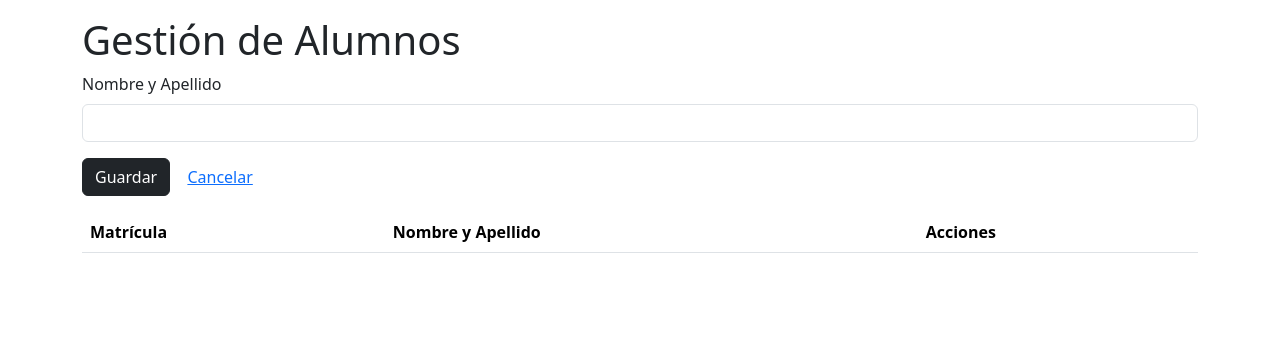
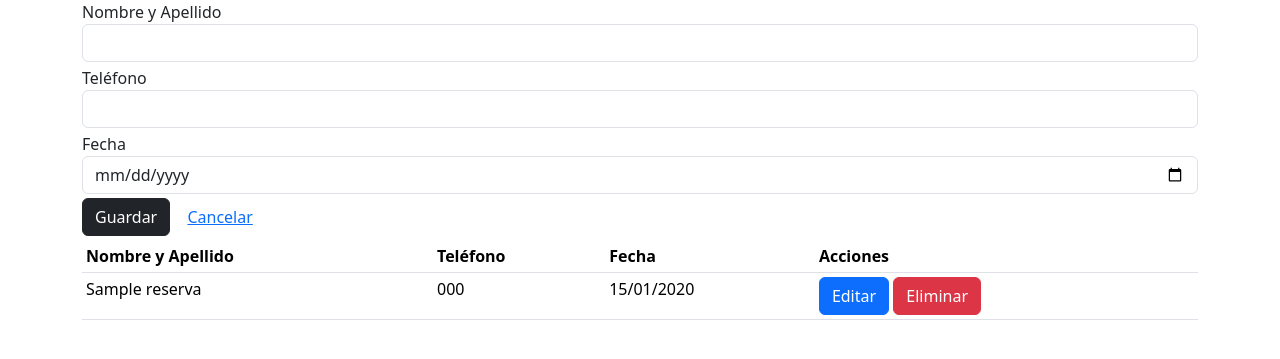
Before and after one commit to CarlosR2104/flask, a Flask app: page / in a window 1280 px wide. Shown: the top 359 px of the page. Run offline with Flask 3, Linux system fonts and the light colour scheme; tables that the repository leaves empty or names only in its code hold one stand-in row (values such as "Sample post"); lists and menus that the app fills with data are empty; some libraries are stand-ins or nearby versions.

Commit message:
Update app.html

```diff
--- a/templates/app.html
+++ b/templates/app.html
@@ -3,85 +3,158 @@
 <head>
     <meta charset="UTF-8">
     <meta name="viewport" content="width=device-width, initial-scale=1.0">
-    <title>CRUD Alumnos</title>
-    <link href="https://cdn.jsdelivr.net/npm/bootstrap@5.3.3/dist/css/bootstrap.min.css" rel="stylesheet">
-    <script src="https://code.jquery.com/jquery-3.7.1.min.js"></script>
+
+    <link href="https://cdn.jsdelivr.net/npm/bootstrap@5.3.3/dist/css/bootstrap.min.css" rel="stylesheet" integrity="sha384-QWTKZyjpPEjISv5WaRU9OFeRpok6YctnYmDr5pNlyT2bRjXh0JMhjY6hW+ALEwIH" crossorigin="anonymous">
+
+    <script src="https://code.jquery.com/jquery-3.7.1.min.js" integrity="sha256-/JqT3SQfawRcv/BIHPThkBvs0OEvtFFmqPF/lYI/Cxo=" crossorigin="anonymous"></script>
+
+    <script src="https://js.pusher.com/8.2.0/pusher.min.js"></script>
+
+    <title>App de Reservas</title>
 </head>
 <body>
     <div class="container">
-        <h1 class="mt-3">Gestión de Alumnos</h1>
-        <form id="frmAlumno" method="post">
-            <input type="hidden" id="matricula" name="matricula">
-            <div class="mb-3">
-                <label for="nombreapellido" class="form-label">Nombre y Apellido</label>
-                <input type="text" id="nombreapellido" name="nombreapellido" class="form-control" required>
+      <form id="frmReservas" method="post">
+          <input type="hidden" id="id" name="id">
+
+          <div class="mb-1">
+              <label for="nombre_apellido">Nombre y Apellido</label>
+              <input type="text" id="nombre_apellido" name="nombre_apellido" class="form-control" required>
           </div>
-            <button id="guardar" class="btn btn-dark">Guardar</button>
-            <button type="reset" id="cancelar" class="btn btn-link">Cancelar</button>
+          <div class="mb-1">
+              <label for="telefono">Teléfono</label>
+              <input type="tel" id="telefono" name="telefono" class="form-control" required>
+          </div>
+          <div class="mb-1">
+              <label for="fecha">Fecha</label>
+              <input type="date" id="fecha" name="fecha" class="form-control" required>
+          </div>
+          <div class="mb-1">
+              <button id="guardar" name="guardar" class="btn btn-dark">Guardar</button>
+              <button type="reset" id="cancelar" name="cancelar" class="btn btn-link">Cancelar</button>
+          </div>
       </form>
 
-        <table class="table table-striped mt-3">
+      <table class="table table-sm">
         <thead>
           <tr>
-                    <th>Matrícula</th>
             <th>Nombre y Apellido</th>
+            <th>Teléfono</th>
+            <th>Fecha</th>
             <th>Acciones</th>
           </tr>
         </thead>
-            <tbody id="tbodyAlumnos"></tbody>
+        <tbody id="tbodyReservas"></tbody>
       </table>
     </div>
 
+    <script src="https://cdn.jsdelivr.net/npm/bootstrap@5.3.3/dist/js/bootstrap.bundle.min.js" integrity="sha384-YvpcrYf0tY3lHB60NNkmXc5s9fDVZLESaAA55NDzOxhy9GkcIdslK1eN7N6jIeHz" crossorigin="anonymous"></script>
+
+    <link rel="stylesheet" href="https://cdn.jsdelivr.net/npm/bootstrap-icons@1.11.3/font/bootstrap-icons.min.css">
+
     <script>
-        function buscarAlumnos() {
-            $.get("/alumnos/buscar", function(respuesta) {
-                $("#tbodyAlumnos").html("");
-                for (var x in respuesta) {
-                    var alumno = respuesta[x];
-                    $("#tbodyAlumnos").append(`<tr>
-                        <td>${alumno.matricula}</td>
-                        <td>${alumno.NombreApellido}</td>
-                        <td>
-                            <button class="btn btn-primary btn-editar" data-id="${alumno.matricula}">Editar</button>
-                            <button class="btn btn-danger btn-eliminar" data-id="${alumno.matricula}">Eliminar</button>
-                        </td>
-                    </tr>`);
-                }
-            });
+        var bootstrapTheme = localStorage.getItem("theme")
+
+        function getPreferredTheme() {
+            if (bootstrapTheme) {
+                return bootstrapTheme
             }
 
-        // Guardar y actualizar alumno
-        $("#frmAlumno").submit(function(event) {
-            event.preventDefault();
-            $.post("/alumnos/guardar", $(this).serialize(), function(respuesta) {
-                $("#frmAlumno").get(0).reset();
-                buscarAlumnos();
-            });
-        });
+            return window.matchMedia("(prefers-color-scheme: dark)").matches ? "dark" : "light"
+        }
 
-        // Editar alumno
-        $(document).on("click", ".btn-editar", function() {
-            var matricula = $(this).attr("data-id");
-            $.get("/alumnos/buscar", {matricula: matricula}, function(respuesta) {
-                $("#matricula").val(respuesta[0].matricula);
-                $("#nombreapellido").val(respuesta[0].NombreApellido);
-            });
-        });
+        function setTheme(theme) {
+            if (theme === "auto" && window.matchMedia("(prefers-color-scheme: dark)").matches) {
+                document.documentElement.setAttribute("data-bs-theme", "dark")
+            } else {
+                document.documentElement.setAttribute("data-bs-theme", ((theme == "auto") ? "light" : theme))
+            }
+        }
 
-        // Eliminar alumno
-        $(document).on("click", ".btn-eliminar", function() {
-            var matricula = $(this).attr("data-id");
-            if (confirm("¿Deseas eliminar este alumno?")) {
-                $.post("/alumnos/eliminar", {matricula: matricula}, function(respuesta) {
-                    buscarAlumnos();
-                });
+        function showActiveTheme(theme) {
+            $("[data-bs-theme-value]").removeClass("bg-primary text-white active")
+            $(`[data-bs-theme-value="${theme}"]`).addClass("bg-primary text-white active")
         }
-        });
 
-        // Inicializar
-        $(document).ready(function() {
-            buscarAlumnos();
-        });
+        $(document).on("click", '[data-bs-theme-value]', function (event) {
+            const theme = this.getAttribute("data-bs-theme-value")
+            localStorage.setItem("theme", theme)
+            setTheme(theme)
+            showActiveTheme(theme)
+        })
+
+        document.addEventListener("DOMContentLoaded", function (event) {
+            setTheme(bootstrapTheme)
+            showActiveTheme(getPreferredTheme())
+        })
+
+        window.addEventListener("load", function (event) {
+            function buscar() {
+                $.get("/buscar", function (respuesta) {
+                    $("#tbodyReservas").html("")
+
+                    for (var x in respuesta) {
+                        var reserva = respuesta[x]
+
+                        $("#tbodyReservas").append(`<tr>
+                            <td>${reserva["Nombre_Apellido"]}</td>
+                            <td>${reserva["Telefono"]}</td>
+                            <td>${reserva["Fecha"]}</td>
+                            <td>
+                                <button class="btn btn-primary btn-editar" data-id="${reserva["Id_Reserva"]}">Editar</button>
+                                <button class="btn btn-danger btn-eliminar" data-id="${reserva["Id_Reserva"]}">Eliminar</button>
+                            </td>
+                        </tr>`)
+                    }
+                })
+            }
+
+            buscar()
+
+            $(document).on("click", ".btn-editar", function (event) {
+                var id = $(this).attr("data-id")
+
+                $.get("/editar", {id: id}, function (respuesta) {
+                    var reserva = respuesta[0]
+
+                    $("#id").val(reserva["Id_Reserva"]).trigger("focus")
+                    $("#nombre_apellido").val(reserva["Nombre_Apellido"])
+                    $("#telefono").val(reserva["Telefono"])
+                    $("#fecha").val(reserva["Fecha"])
+                })
+            })
+
+            $(document).on("click", ".btn-eliminar", function (event) {
+                if (!confirm("¿Quieres eliminar esta reserva?")) {
+                    return
+                }
+
+                var id = $(this).attr("data-id")
+
+                $.post("/eliminar", {id: id})
+            })
+
+            $("#frmReservas").submit(function (event) {
+                event.preventDefault()
+
+                $.post("/guardar", $(this).serialize(), function (respuesta) {
+                    $("#frmReservas").get(0).reset()
+                    buscar()
+                })
+            })
+
+            Pusher.logToConsole = true
+
+            var pusher = new Pusher("2df86616075904231311", {
+                cluster: "us2"
+            })
+
+            var channel = pusher.subscribe("canalReservas");
+
+            channel.bind("registroReservas", function (reserva) {
+                buscar()
+            })
+        })
     </script>
 </body>
 </html>
```
Lines whose indentation alone changed are shown as unchanged.
